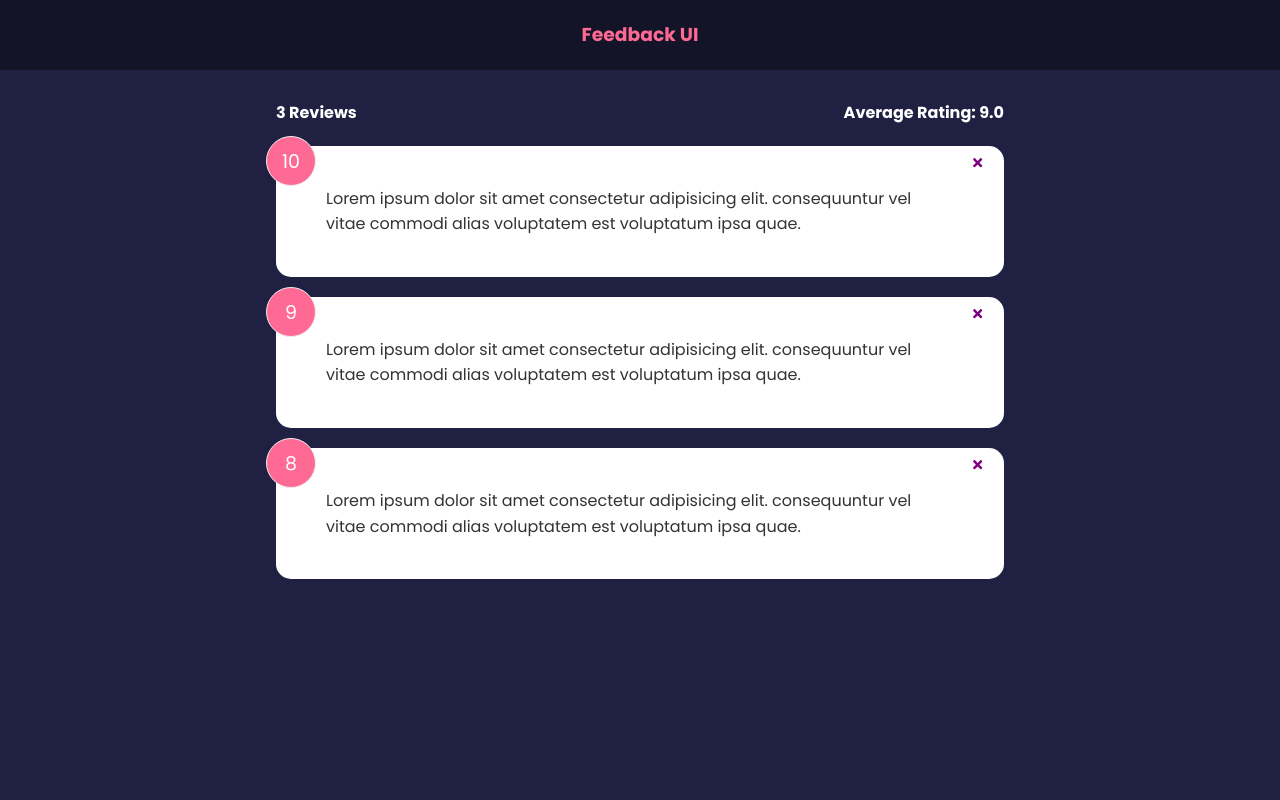
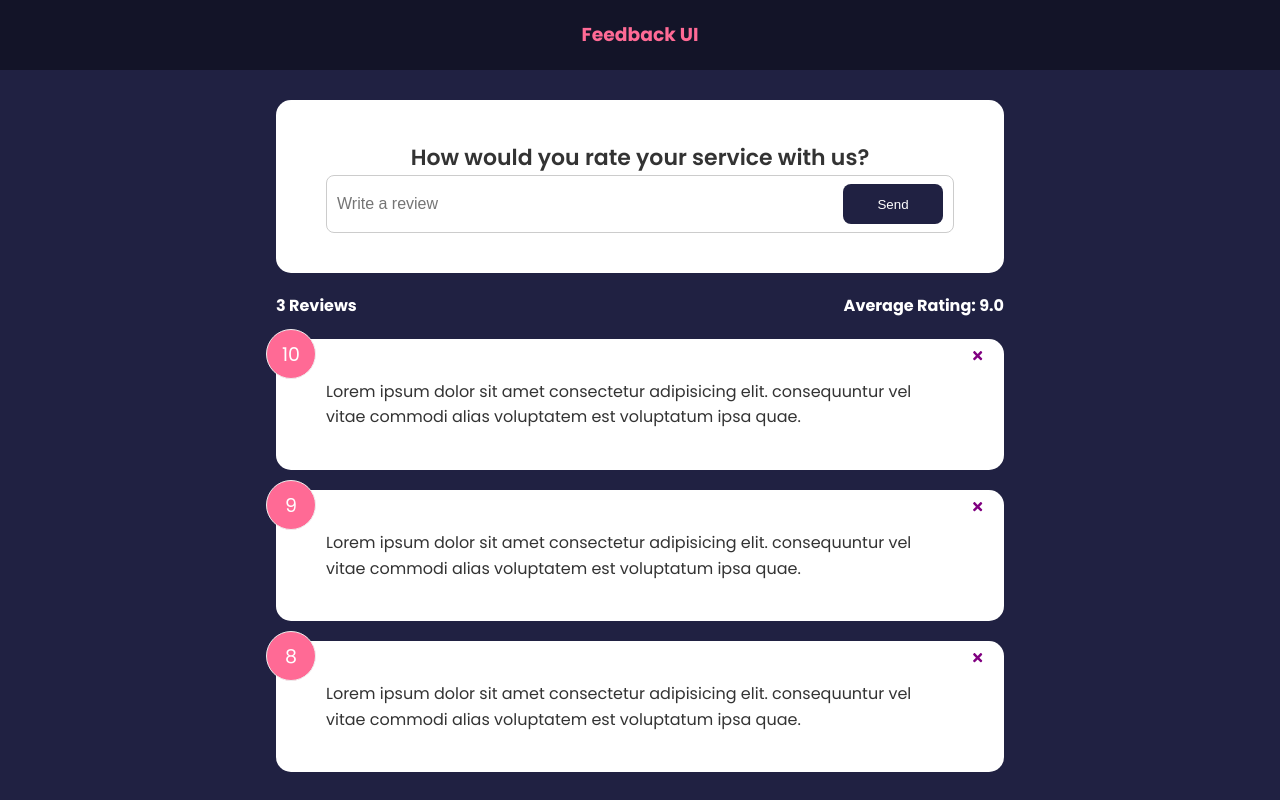
Before and after one commit to Snackonevil/learn-react-feedback-app, a React (Create React App) app: page / in a window 1280 px wide. Built offline with nearby package versions, Linux system fonts and the light colour scheme; the HTML template or start-up script is replaced by a standard one.

Commit message:
created Button component

```diff
--- a/src/App.js
+++ b/src/App.js
@@ -3,6 +3,7 @@
 import FeedbackList from './components/FeedbackList';
 import FeedbackStats from './components/FeedbackStats';
 import FeedbackData from './components/data/FeedbackData';
+import FeedbackForm from './components/FeedbackForm';
 
 function App() {
   const [feedback, setFeedback] = useState(FeedbackData);
@@ -15,6 +16,7 @@
     <>
       <Header />
       <div className="container">
+        <FeedbackForm />
         <FeedbackStats feedback={feedback} />
         <FeedbackList feedback={feedback} handleDelete={deleteFeedback} />
       </div>
--- /dev/null
+++ b/src/components/FeedbackForm.jsx
@@ -0,0 +1,30 @@
+import { useState } from 'react';
+import Card from './shared/Card';
+import Button from './shared/Button';
+
+function FeedbackForm() {
+  const [text, setText] = useState('');
+
+  const handleTextChange = e => {
+    setText(e.target.value);
+  };
+
+  return (
+    <Card>
+      <form>
+        <h2>How would you rate your service with us?</h2>
+        <div className="input-group">
+          <input
+            onChange={handleTextChange}
+            value={text}
+            type="text"
+            placeholder="Write a review"
+          ></input>
+          <Button type="submit">Send</Button>
+        </div>
+      </form>
+    </Card>
+  );
+}
+
+export default FeedbackForm;
--- /dev/null
+++ b/src/components/shared/Button.jsx
@@ -0,0 +1,15 @@
+function Button({ children, version, type, isDisabled }) {
+  return (
+    <button type={type} disabled={isDisabled} className={`btn btn-${version}`}>
+      {children}
+    </button>
+  );
+}
+
+Button.defaultProps = {
+  version: 'primary',
+  type: 'button',
+  isDisabled: false,
+};
+
+export default Button;
```
